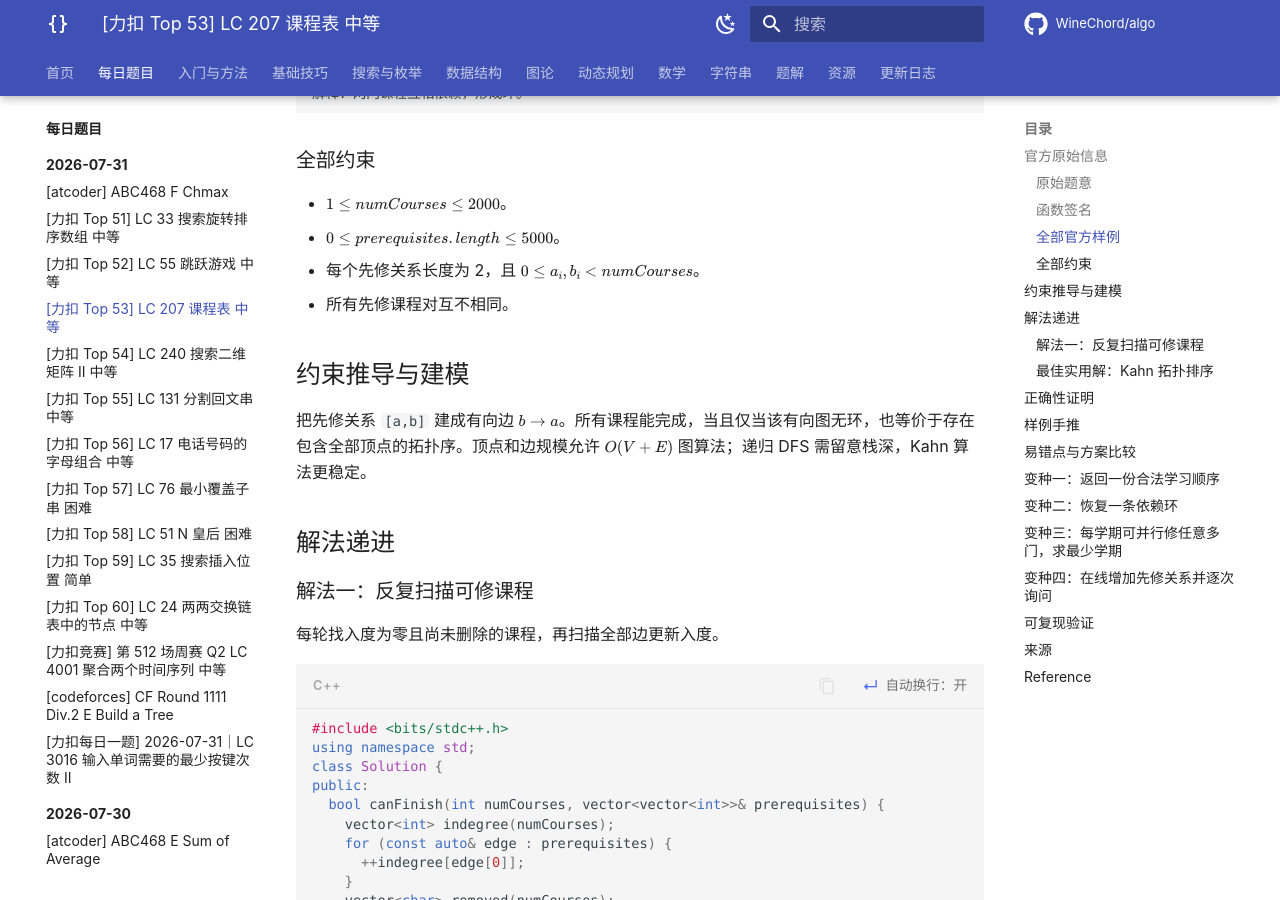
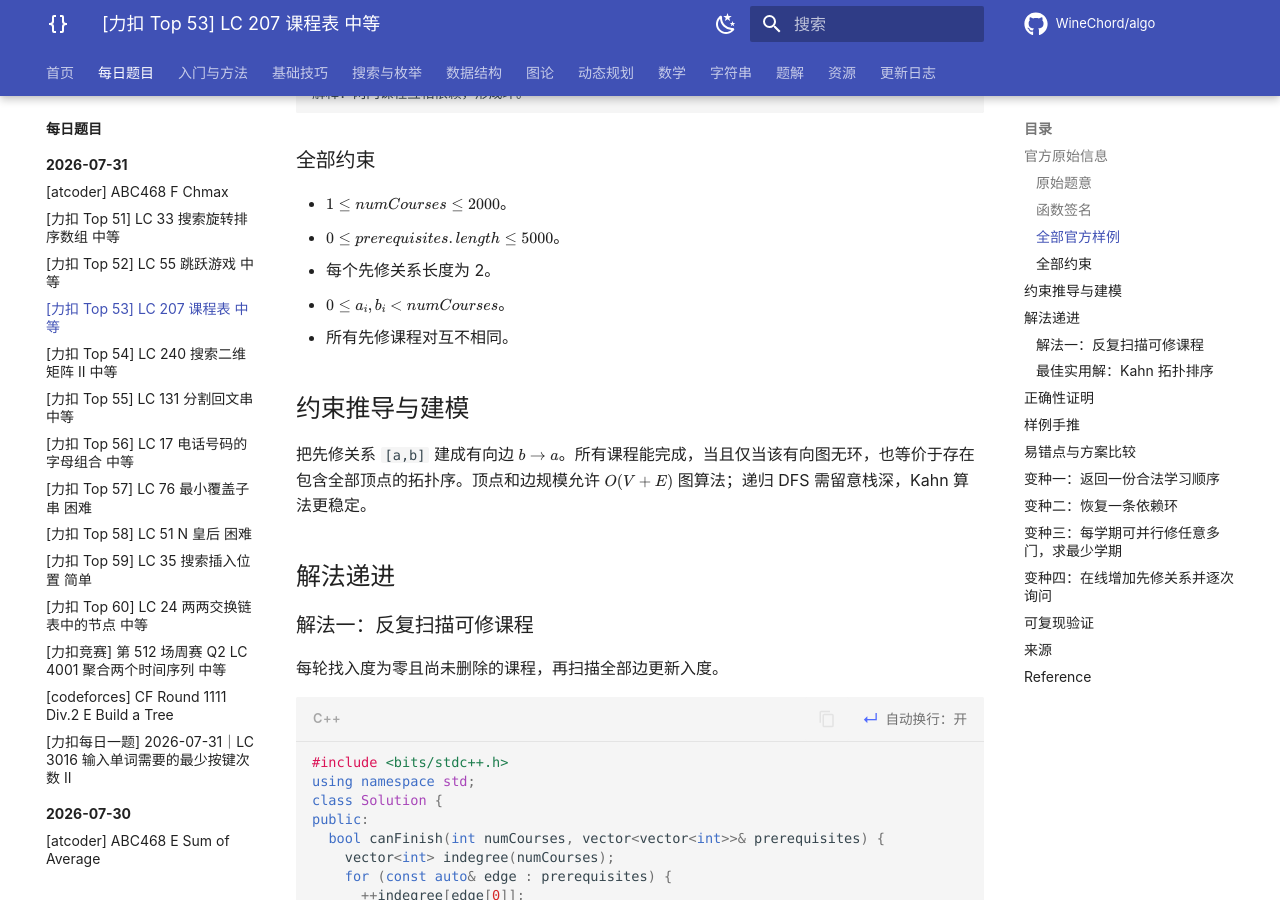
Before and after one commit to WineChord/algo, an MkDocs documentation site: the page built from docs/daily/2026-07-31/leetcode-top-53-lc207.md, in a window 1280 px wide and 900 px high, scrolled down 1194 px. Built offline with MkDocs 1.6.1 and Material for MkDocs 9.7.7, drawn with Linux system fonts in a browser that asks for light colours; nearby versions of some CDN libraries; library files that are not in the unit come from our copies; comment, search, counter and statistics services are not loaded.

Commit message:
fix: keep LC 207 formula within mobile viewport

```diff
--- a/docs/daily/2026-07-31/leetcode-top-53-lc207.md
+++ b/docs/daily/2026-07-31/leetcode-top-53-lc207.md
@@ -8,7 +8,7 @@
 
 <p class="daily-archive-utility"><a href="../">返回 2026-07-31 题目列表</a> · <a href="../../../graph/">进入知识专题</a></p>
 
-<!-- DAILY_CANONICAL_BODY_START sha256=fdc0a7d465b1384dcbde2cbb0a8c33b2fe2bec381ead13160dc82929a4f4d144 -->
+<!-- DAILY_CANONICAL_BODY_START sha256=6ddb012959f81c1b237a8a6effa9e3225036295325c717ed2ebadc46898a2921 -->
 ## 官方原始信息
 
 - Top 排名：53
@@ -49,7 +49,8 @@
 
 - $1\le numCourses\le2000$。
 - $0\le prerequisites.length\le5000$。
-- 每个先修关系长度为 2，且 $0\le a_i,b_i<numCourses$。
+- 每个先修关系长度为 2。
+- $0\le a_i,b_i<numCourses$。
 - 所有先修课程对互不相同。
 
 ## 约束推导与建模
--- a/docs/daily/archive.json
+++ b/docs/daily/archive.json
@@ -42,7 +42,7 @@
           "page": "leetcode-top-53-lc207.md",
           "official": "https://leetcode.cn/problems/course-schedule/",
           "topic": "../../graph/index.md",
-          "source_sha256": "fdc0a7d465b1384dcbde2cbb0a8c33b2fe2bec381ead13160dc82929a4f4d144"
+          "source_sha256": "6ddb012959f81c1b237a8a6effa9e3225036295325c717ed2ebadc46898a2921"
         },
         {
           "position": 5,
```
